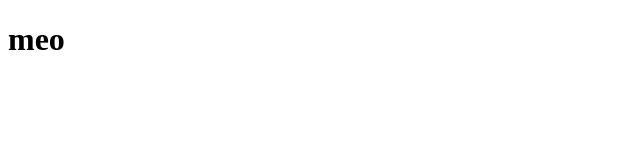
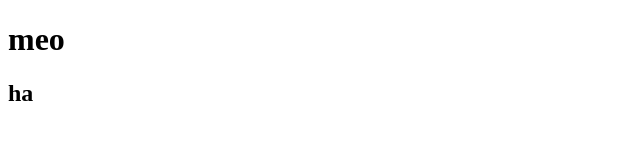
Before and after one commit to TranHuuQuyet/duanA, a plain HTML site: page index.html in a window 1280 px wide. Shown: the full height of the page, 0-640 px from the left. Drawn offline with Linux system fonts and the light colour scheme.

Commit message:
sua lan 1

```diff
--- a/index.html
+++ b/index.html
@@ -7,5 +7,6 @@
   </head>
   <body>
     <h1>meo</h1>
+    <h2>ha</h2>
   </body>
 </html>
```
